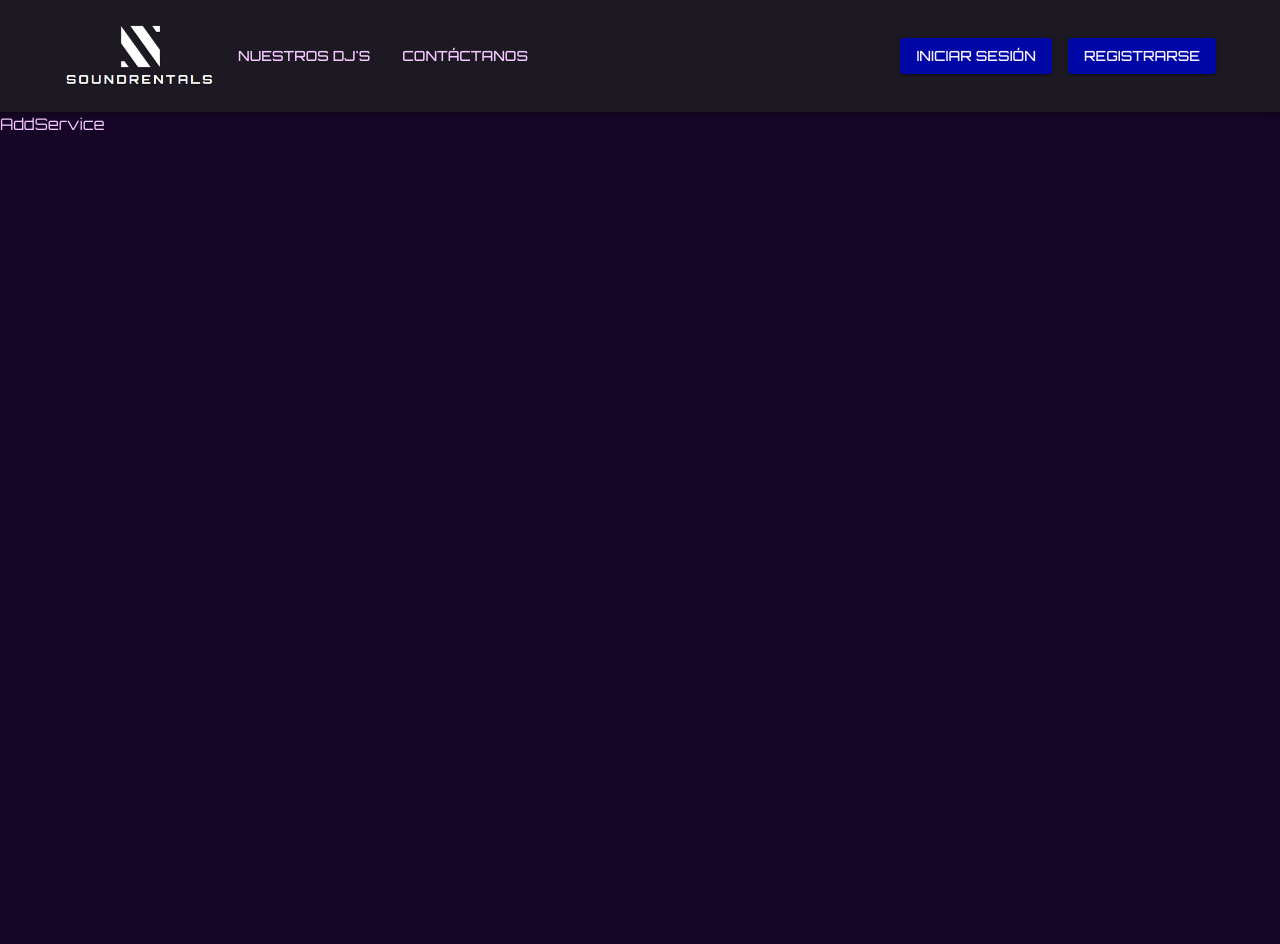
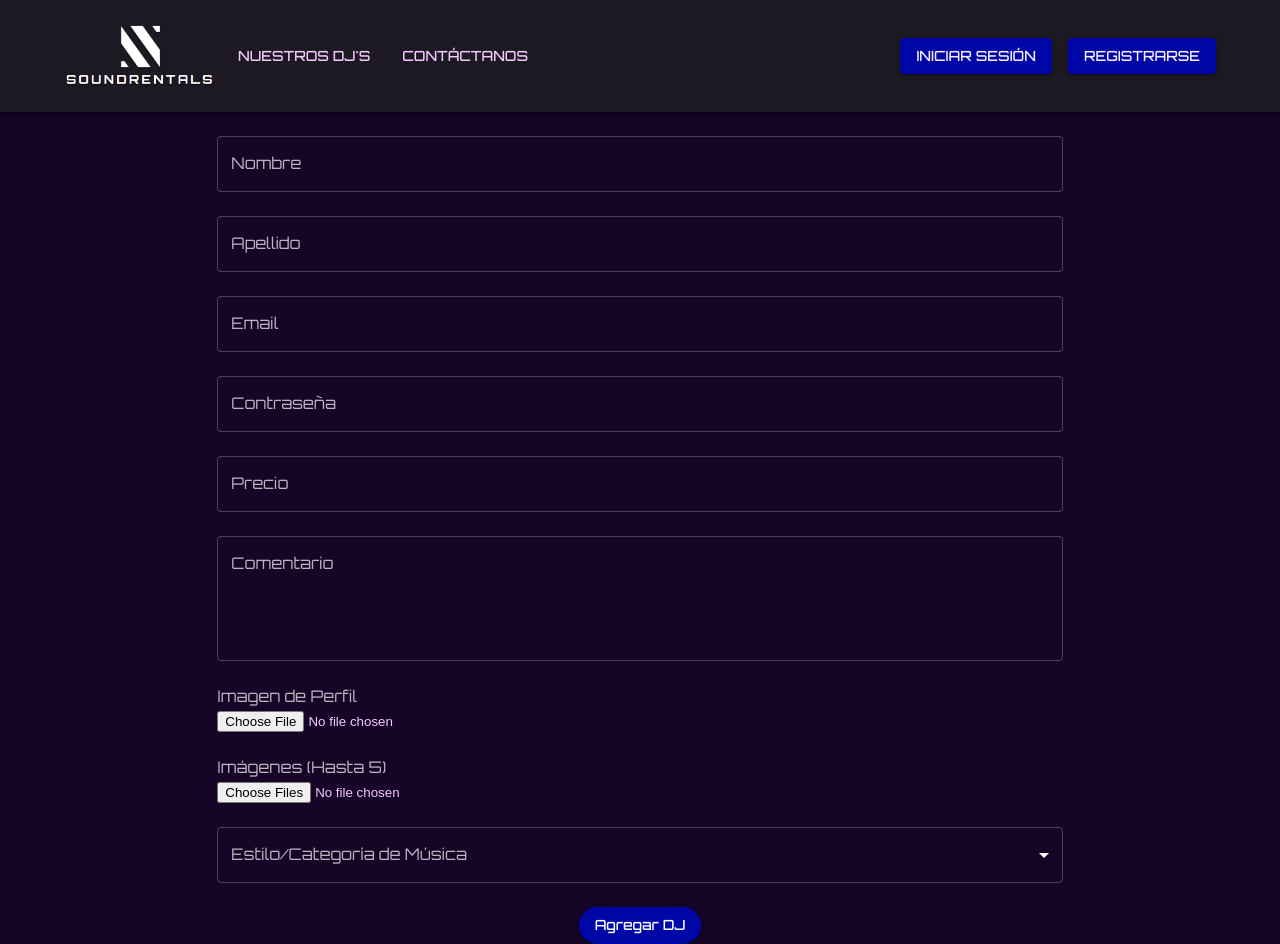
Before and after one commit to DOF1109/sound-rentals, a React (Vite) app in the folder frontend/: page /add-product in a window 1280 px wide. Before the commit the page ends 800 px from the top, so only its background shows below. Built offline with nearby package versions, Linux system fonts and the light colour scheme.

Commit message:
[feature] formulario registro de producto

```diff
--- a/frontend/src/components/pages/AddService.jsx
+++ b/frontend/src/components/pages/AddService.jsx
@@ -1,7 +1,185 @@
+import { Box, Button, Grid, TextField, InputLabel, MenuItem, Select, FormControl } from "@mui/material";
+import { useFormik } from "formik";
+import * as Yup from "yup";
+import { ToastContainer } from "react-toastify";
+import "react-toastify/dist/ReactToastify.css";
+
 const AddService = () => {
+  const { handleChange, handleSubmit, errors, values, setFieldValue } = useFormik({
+    initialValues: {
+      firstName: "",
+      lastName: "",
+      email: "",
+      password: "",
+      charge: "",
+      comment: "",
+      profileImage: null,
+      images: [],
+      musicStyle: "",
+    },
+    onSubmit: (data) => {
+      addDj(data);
+    },
+    validationSchema: Yup.object({
+      firstName: Yup.string().required("Complete este campo"),
+      lastName: Yup.string().required("Complete este campo"),
+      email: Yup.string().email("Ingrese un email válido").required("Complete este campo"),
+      password: Yup.string().required("Complete este campo"),
+      charge: Yup.number().required("Complete este campo"),
+      comment: Yup.string().required("Complete este campo"),
+      musicStyle: Yup.string().required("Complete este campo"),
+    }),
+    validateOnChange: false,
+  });
+
+  const addDj = (data) => {
+    const formData = new FormData();
+    Object.keys(data).forEach((key) => {
+      formData.append(key, data[key]);
+    });
+
+    console.log(data)
+  };
+
   return (
-    <div>AddService</div>
-  )
-}
+    <Box component="section">
+      <Grid
+        container
+        spacing={3}
+        justifyContent="center"
+        component="form"
+        onSubmit={handleSubmit}
+      >
+        <Grid item xs={12} sm={9} lg={8} mt={3}>
+          <TextField
+            name="firstName"
+            label="Nombre"
+            variant="outlined"
+            onChange={handleChange}
+            error={!!errors.firstName}
+            helperText={errors.firstName}
+            fullWidth
+          />
+        </Grid>
+        <Grid item xs={12} sm={9} lg={8}>
+          <TextField
+            name="lastName"
+            label="Apellido"
+            variant="outlined"
+            onChange={handleChange}
+            error={!!errors.lastName}
+            helperText={errors.lastName}
+            fullWidth
+          />
+        </Grid>
+        <Grid item xs={12} sm={9} lg={8}>
+          <TextField
+            name="email"
+            label="Email"
+            variant="outlined"
+            onChange={handleChange}
+            error={!!errors.email}
+            helperText={errors.email}
+            fullWidth
+          />
+        </Grid>
+        <Grid item xs={12} sm={9} lg={8}>
+          <TextField
+            name="password"
+            label="Contraseña"
+            variant="outlined"
+            type="password"
+            onChange={handleChange}
+            error={!!errors.password}
+            helperText={errors.password}
+            fullWidth
+          />
+        </Grid>
+        <Grid item xs={12} sm={9} lg={8}>
+          <TextField
+            name="charge"
+            label="Precio"
+            variant="outlined"
+            type="number"
+            onChange={handleChange}
+            error={!!errors.charge}
+            helperText={errors.charge}
+            fullWidth
+          />
+        </Grid>
+        <Grid item xs={12} sm={9} lg={8}>
+          <TextField
+            name="comment"
+            label="Comentario"
+            variant="outlined"
+            onChange={handleChange}
+            error={!!errors.comment}
+            helperText={errors.comment}
+            multiline
+            rows={4}
+            fullWidth
+          />
+        </Grid>
+        <Grid item xs={12} sm={9} lg={8}>
+          <InputLabel>Imagen de Perfil</InputLabel>
+          <input
+            name="profileImage"
+            type="file"
+            onChange={(e) => setFieldValue('profileImage', e.target.files[0])}
+            required
+          />
+        </Grid>
+        <Grid item xs={12} sm={9} lg={8}>
+          <InputLabel>Imágenes (Hasta 5)</InputLabel>
+          <input
+            name="images"
+            type="file"
+            multiple
+            onChange={(e) => setFieldValue('images', e.target.files)}
+            required
+          />
+        </Grid>
+        <Grid item xs={12} sm={9} lg={8}>
+          <FormControl fullWidth>
+            <InputLabel>Estilo/Categoría de Música</InputLabel>
+            <Select
+              name="musicStyle"
+              value={values.musicStyle}
+              onChange={handleChange}
+              error={!!errors.musicStyle}
+            >
+              <MenuItem value={"electronic"}>Electronic</MenuItem>
+              <MenuItem value={"hip-hop"}>Hip-Hop</MenuItem>
+              <MenuItem value={"rock"}>Rock</MenuItem>
+              <MenuItem value={"pop"}>Pop</MenuItem>
+            </Select>
+          </FormControl>
+        </Grid>
+        <Grid item xs={12} sm={9} lg={8} display="flex" justifyContent="center">
+          <Button
+            type="submit"
+            variant="contained"
+            sx={{ textTransform: "none", borderRadius: "50px" }}
+          >
+            Agregar DJ
+          </Button>
+        </Grid>
+      </Grid>
+      <ToastContainer
+        position="top-center"
+        autoClose={3000}
+        hideProgressBar={false}
+        newestOnTop={false}
+        closeOnClick
+        rtl={false}
+        pauseOnFocusLoss
+        draggable
+        pauseOnHover
+        theme="dark"
+        transition="Flip"
+      />
+    </Box>
+  );
+};
 
-export default AddService
+export default AddService;
```
Also changed, not shown: frontend/package.json (+6 -3 lines), 1 other file (tests, documents, lock files or other folders).
